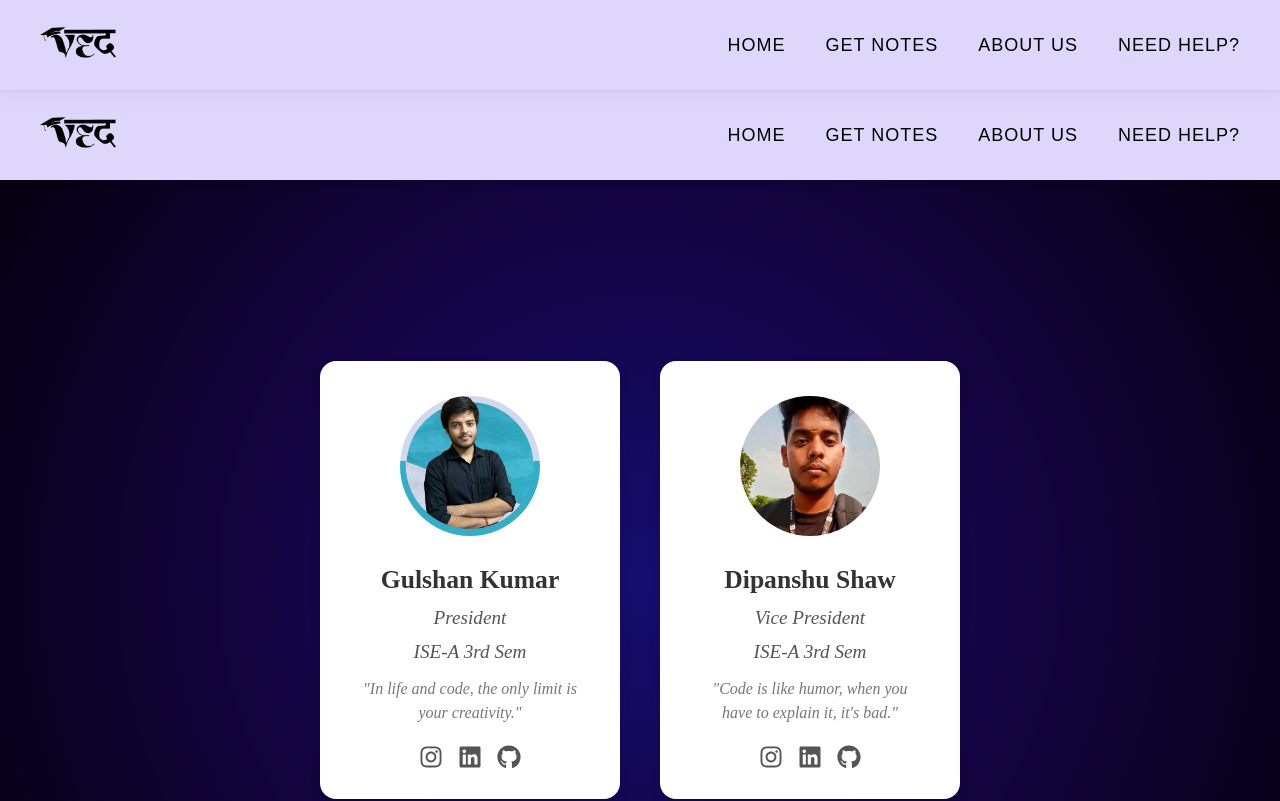
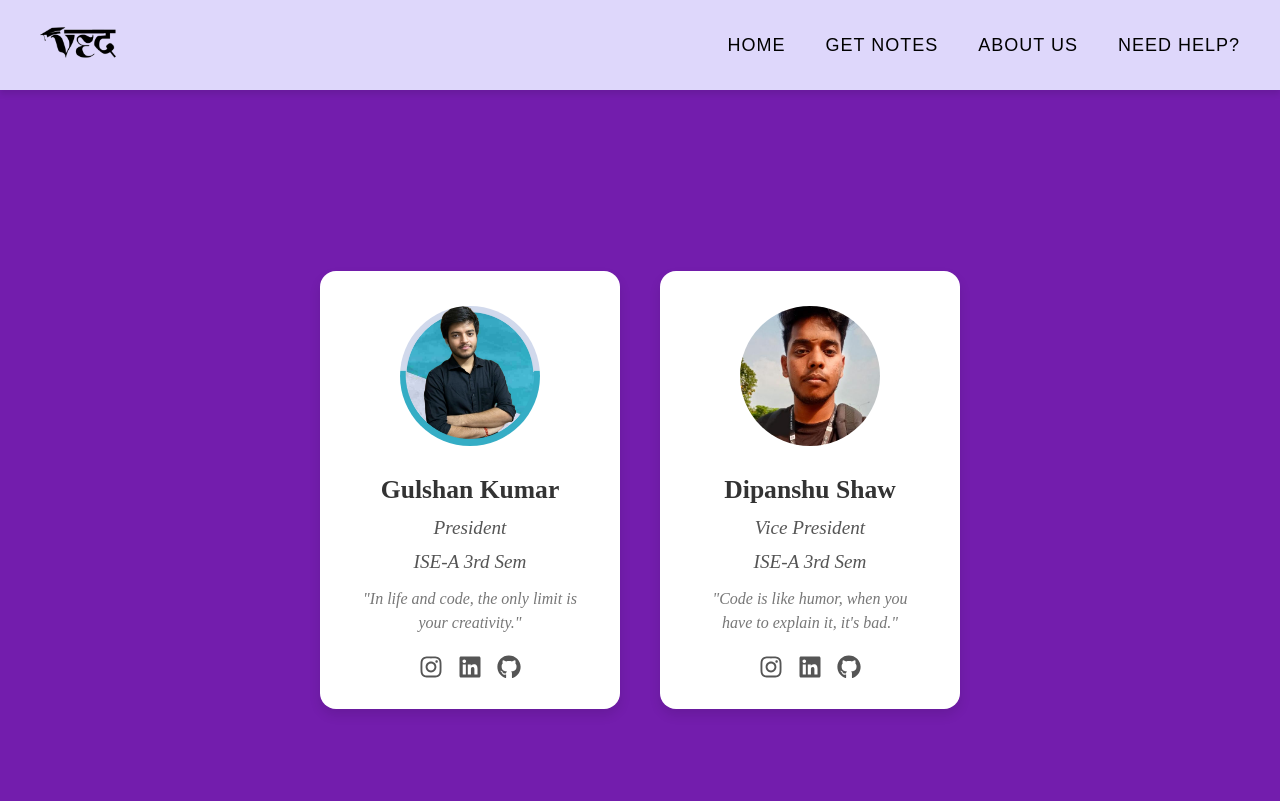
Before and after one commit to GulshanJha00/Ved, a Next.js app: page /about in a window 1280 px wide. Shown: the top 801 px of the page. Built offline with nearby package versions, Linux system fonts and the light colour scheme.

Commit message:
error fixed

```diff
--- a/src/app/about/aboutbg.css
+++ b/src/app/about/aboutbg.css
@@ -6,9 +6,7 @@
   display: flex;
   justify-content: center;
   align-items: center;
-  background: radial-gradient(circle at 50% 50%, #1f0b6d, #120349, #06020f);
-  animation: gradientAnimation 10s ease-in-out infinite;
-  overflow-y: auto; /* Enables scrolling if content overflows */
+  background-color: #731dad;
   padding: 2rem; /* Default padding */
 }
 
--- a/src/app/about/page.tsx
+++ b/src/app/about/page.tsx
@@ -1,13 +1,11 @@
 import React from 'react';
 import About from './AboutUsCard';
-import Navbar from '@/components/Navbar/Navbar';
 import "./aboutbg.css"
 
 const page = () => {
   return (
     <>
 
-      <Navbar />
     <div className="aboutbg">
       <About />
     </div>
--- a/src/app/help/page.tsx
+++ b/src/app/help/page.tsx
@@ -1,7 +1,6 @@
 'use client'
 import React, { useState } from 'react'
 import axios from 'axios'
-import Navbar from '../../components/Navbar/Navbar'
 
 const NeedHelp: React.FC = () => {
   const [formData, setFormData] = useState({
@@ -38,8 +37,7 @@ const NeedHelp: React.FC = () => {
   }
 
   return (
-    <div className='w-full h-screen bg-gradient-to-r from-[#5a5f6f] via-[#294264] to-[#3e5777] animate-gradient'>
-      <Navbar />
+    <div className='w-full h-screen bg-[#731dad] animate-gradient'>
       <div className="w-full h-screen flex justify-center items-center">
         <div className="max-w-md w-full p-6 bg-white rounded-lg shadow-md">
           <h2 className="text-2xl font-bold text-center mb-6">Request Notes</h2>
--- a/src/components/Block.tsx
+++ b/src/components/Block.tsx
@@ -43,7 +43,7 @@ const Block = () => {
   }, []);
 
   return (
-    <div id="countBlock" className='w-full h-auto grid grid-cols-2 lg:grid-cols-4 gap-6 px-6 md:px-36 absolute lg:bottom-32 bottom-64'>
+    <div id="countBlock" className='w-full h-auto grid grid-cols-2 lg:grid-cols-4 gap-6 px-6 md:px-36 absolute lg:top-[37rem] xl:top-[37rem]  top-64'>
       {/* Card 1 */}
       <div className='lg:h-24 h-20 w-36 lg:w-40 bg-white shadow-lg rounded-lg flex flex-col justify-center items-center'>
         <h1 className='text-[#731dad] text-3xl font-bold font-sans'>{eventCount.toLocaleString()}+</h1>
```
